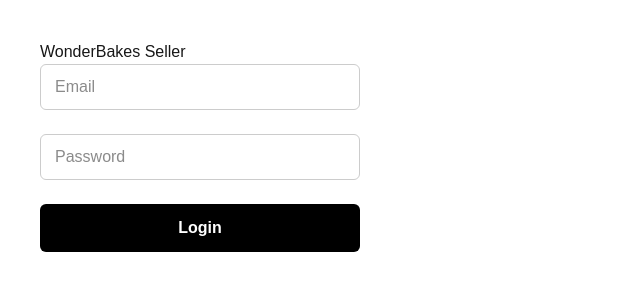
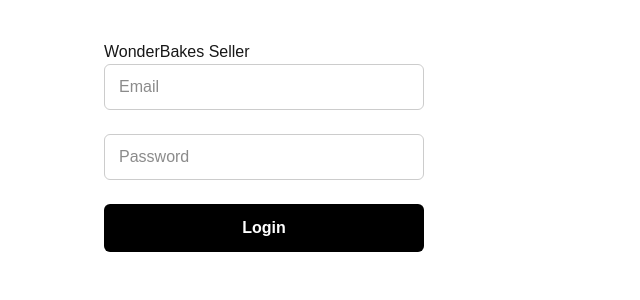
Before and after one commit to Newton-oyweri/admin-dashboard, a Next.js app: page /login in a window 1280 px wide. Shown: the top 300 px of the page, without its empty margins (0-640 px from the left). Built offline with nearby package versions, Linux system fonts and the light colour scheme; no server answers.

Commit message:
width test

```diff
--- a/app/layout.tsx
+++ b/app/layout.tsx
@@ -11,11 +11,10 @@
   variable: "--font-geist-mono",
   subsets: ["latin"],
 });
+
 export const viewport = {
   themeColor: "#f97316",
 };
-
-
 
 export const metadata = {
   title: "WonderBakes Seller",
@@ -33,7 +32,12 @@
       lang="en"
       className={`${geistSans.variable} ${geistMono.variable} h-full antialiased`}
     >
-      <body className="min-h-full flex flex-col">{children}</body>
+      <body className="min-h-full flex flex-col">
+        {/* The 1200px Fixed-Width Container */}
+        <div className="w-full max-w-[1200px] mx-auto flex-1 flex flex-col px-4 sm:px-6">
+          {children}
+        </div>
+      </body>
     </html>
   );
 }
```
